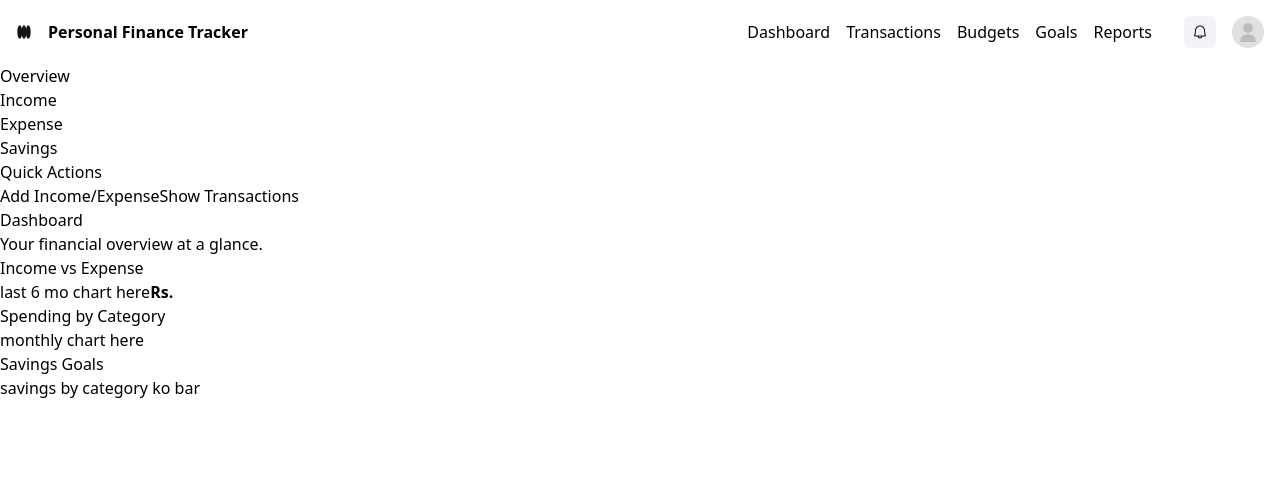
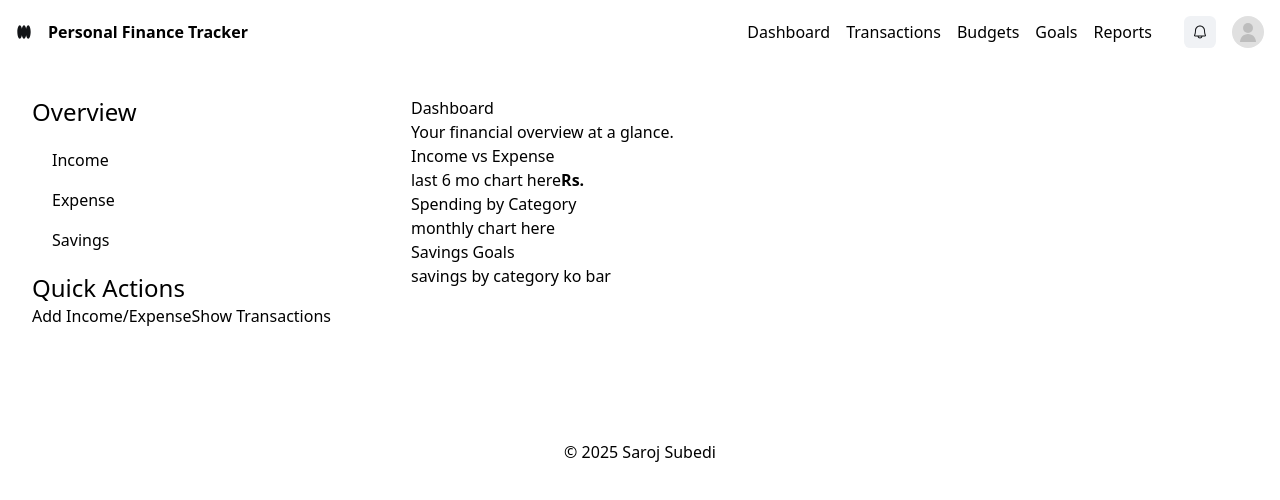
Before and after one commit to sarojsubedi/pft, a React (Vite) app: page / in a window 1280 px wide. Shown: the top 500 px of the page. Built offline with nearby package versions, Linux system fonts and the light colour scheme; no server answers.

Commit message:
added footer and some more styling

```diff
--- a/index.html
+++ b/index.html
@@ -2,7 +2,7 @@
 <html lang="en">
   <head>
     <meta charset="UTF-8" />
-    <link rel="icon" type="image/svg+xml" href="/logo.svg" />
+    <link rel="icon" type="image/svg+xml" href="/src/assets/logo.svg" />
     <meta name="viewport" content="width=device-width, initial-scale=1.0" />
     <title>Personal Finance Tracker</title>
   </head>
--- a/src/App.jsx
+++ b/src/App.jsx
@@ -1,13 +1,21 @@
 import Navbar from "./components/Navbar";
 import Overview from "./components/Overview";
 import Dashboard from "./components/Dashboard";
+import Footer from "./components/Footer";
 
 function App() {
   return (
     <>
       <Navbar />
-      <Overview />
-      <Dashboard />
+      <div className="flex flex-row gap-4">
+        <div className="flex-wrap m-4 p-4">
+          <Overview />
+        </div>
+        <div className="flex-wrap m-4 p-4">
+          <Dashboard />
+        </div>
+      </div>
+      <Footer />
     </>
   );
 }
--- /dev/null
+++ b/src/components/Footer.jsx
@@ -0,0 +1,14 @@
+import React from "react";
+
+const Footer = () => {
+  const date = new Date();
+  const year = date.getFullYear();
+
+  return (
+    <div className="flex flex-wrap justify-center mt-10 pt-10 text-center">
+      © {year} Saroj Subedi
+    </div>
+  );
+};
+
+export default Footer;
--- a/src/components/Navbar.jsx
+++ b/src/components/Navbar.jsx
@@ -5,10 +5,12 @@ import useravatar from "../assets/useravatar.svg";
 const Navbar = () => {
   return (
     <>
-      <div className="flex items-center">
+      <div className="flex items-center flex-wrap">
         <div className="flex flex-grow flex-row justify-start-safe gap-4 p-4">
           <img className="scale-100" src={logo} alt="logo" />
-          <strong>Personal Finance Tracker</strong>
+          <h1>
+            <strong>Personal Finance Tracker</strong>
+          </h1>
         </div>
         <div className="flex-grow flex-row">
           <ul className="flex flex-row justify-end-safe gap-4 p-4">
--- a/src/components/Overview.jsx
+++ b/src/components/Overview.jsx
@@ -13,15 +13,15 @@ const Overview = () => {
   return (
     <>
       <div>
-        <h2>Overview</h2>
-        <ul>
+        <h2 className="text-2xl">Overview</h2>
+        <ul className="flex flex-col gap-4 m-4 p-1">
           <li>Income</li>
           <li>Expense</li>
           <li>Savings</li>
         </ul>
       </div>
       <div>
-        <h2>Quick Actions</h2>
+        <h2 className="text-2xl ">Quick Actions</h2>
         <button onClick={toggleTransactions}>Add Income/Expense</button>
         {showTransactions && <Transactions />}
         <button onClick={() => setShow(true)}>Show Transactions</button>
```
Also changed, not shown: src/components/Dashboard.jsx (+0 -15 lines).
